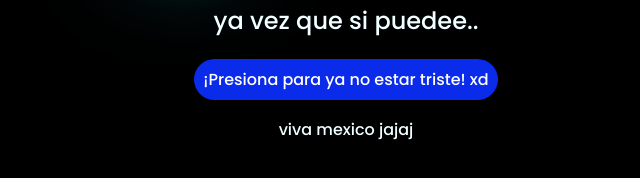
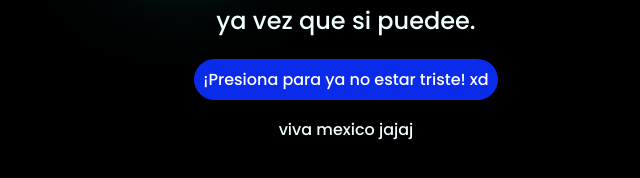
Before and after one commit to CHOCHETE/flowers, a plain HTML site: page index.html in a window 1280 px wide. Shown: the part 340-518 px from the top of the page, 302-942 px from the left. Drawn offline with Linux system fonts and the light colour scheme.

Commit message:
cambie un error ortografico

```diff
--- a/index.html
+++ b/index.html
@@ -19,7 +19,7 @@
         <span>!</span>
     </div>
     <div class="description">
-        <span>ya vez que si puedee..</span>
+        <span>ya vez que si puedee.</span>
     </div>
     <div class="button">
         <button class="botones">
```
